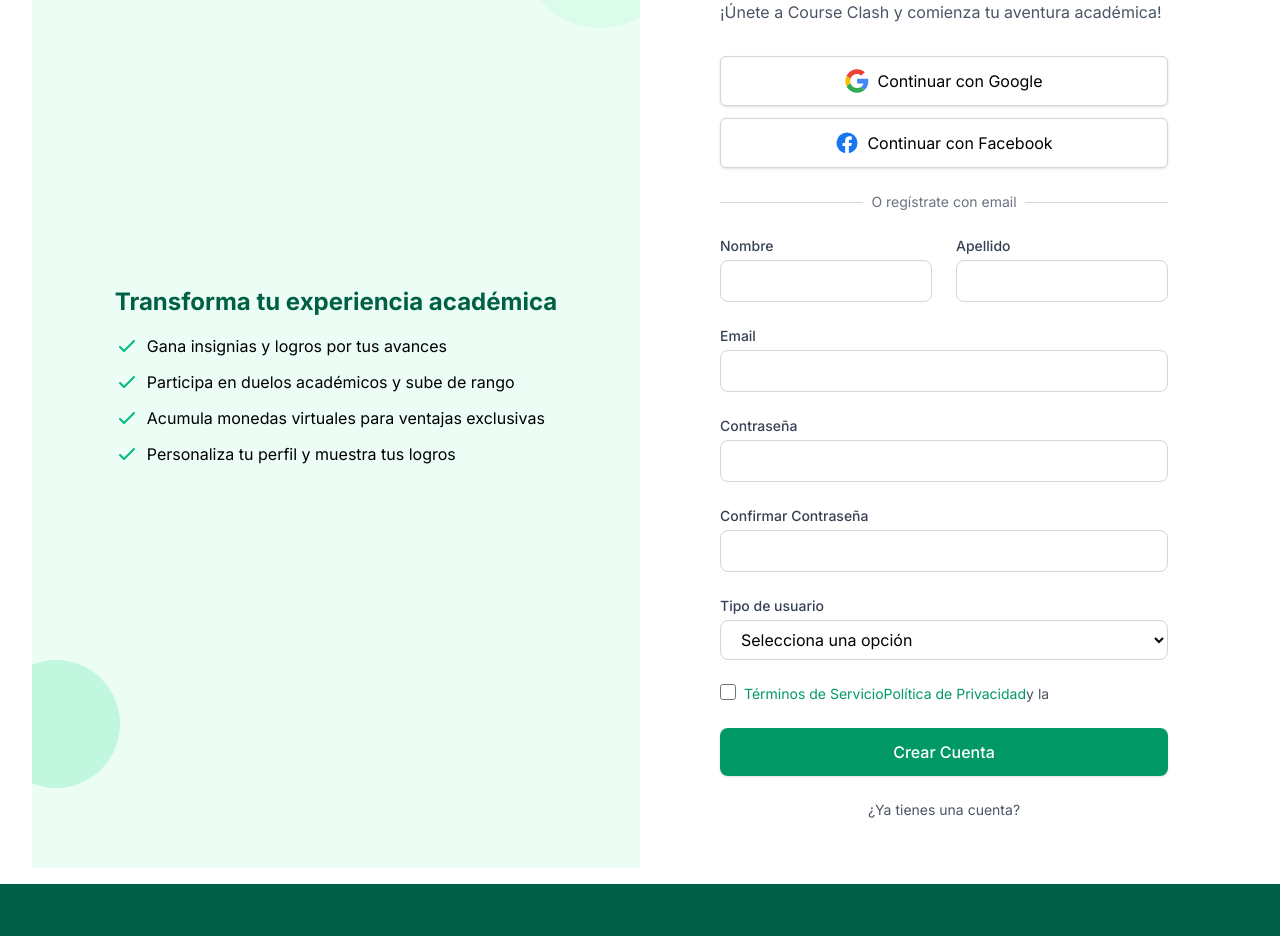
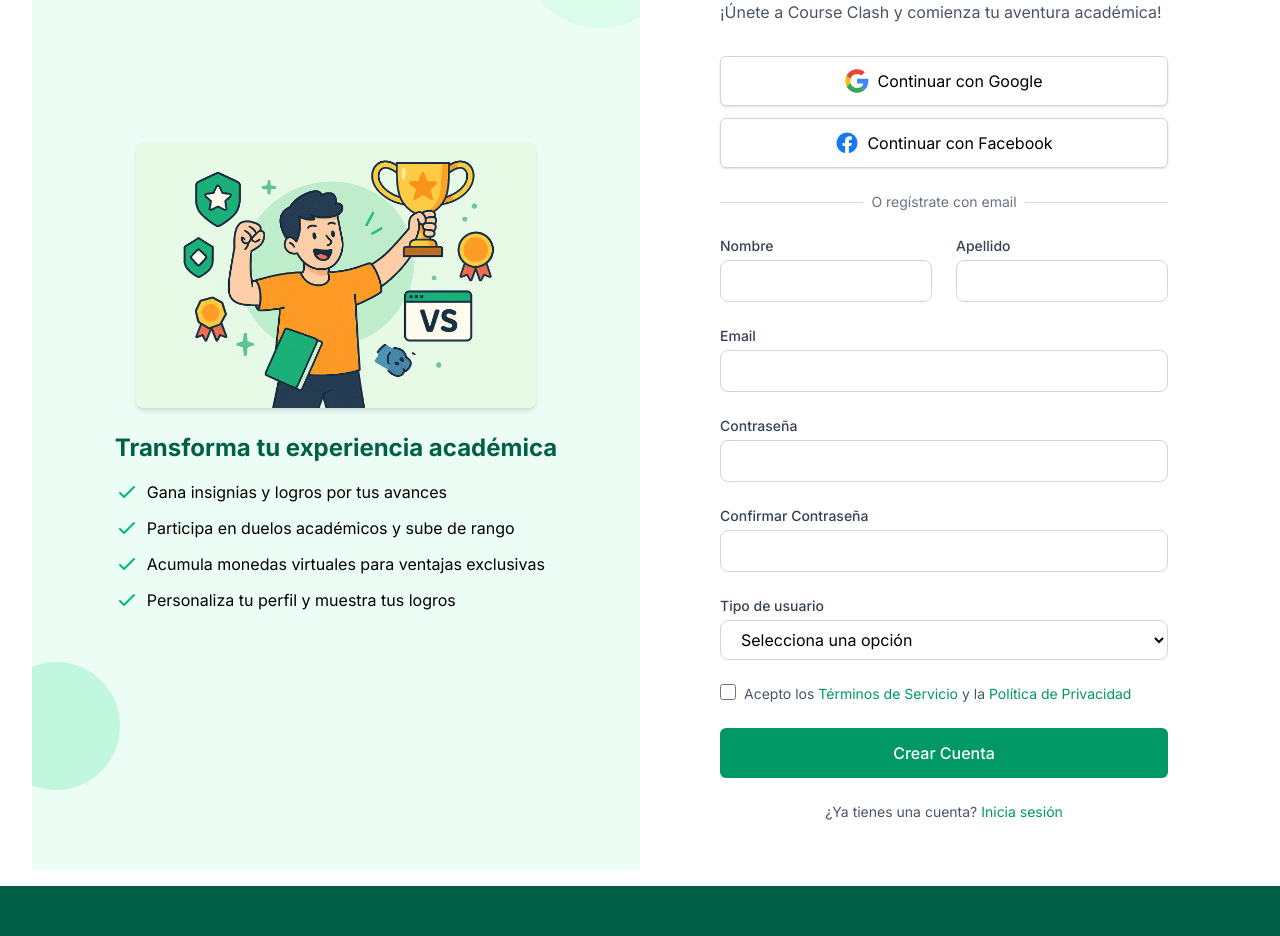
Before and after one commit to w1sec0d/CourseClash, a Next.js app in the folder frontend/: page /registro in a window 1280 px wide. Shown: the part 172-1108 px from the top of the page. Built offline with nearby package versions, Linux system fonts and the light colour scheme.

Commit message:
Termina vista básica del login

```diff
--- a/frontend/app/registro/page.tsx
+++ b/frontend/app/registro/page.tsx
@@ -1,4 +1,7 @@
+import Button from '@/components/Button';
 import SocialIcon from '@/components/SocialIcon';
+import Image from 'next/image';
+import Link from 'next/link';
 
 export default function Register() {
   return (
@@ -10,8 +13,13 @@ export default function Register() {
         <div className='w-32 h-32 bg-emerald-200 rounded-full absolute bottom-20 -left-10 opacity-60'></div>
         {/* Texto */}
         <div className='text-center relative z-10'>
-          {/* <img alt="Ilustración de estudiantes compitiendo en duelos académicos con insignias y trofeos" src="https://placehold.co/400x300/emerald/white?text=CourseClash" className="mx-auto mb-6 rounded-lg
-                shadow-md"> */}
+          <Image
+            alt='Ilustración de estudiantes compitiendo en duelos académicos con insignias y trofeos'
+            src='/images/register.webp'
+            className='mx-auto mb-6 rounded-lg shadow-md'
+            width={400}
+            height={300}
+          />
           <p className='text-2xl font-bold text-emerald-800 mb-4'>
             Transforma tu experiencia académica
           </p>
@@ -223,34 +231,36 @@ export default function Register() {
                 htmlFor='terms'
                 className='ml-2 text-sm text-gray-600 block'
               >
+                <span className='mr-1'>Acepto los</span>
                 <a
                   href='/9twIWsbSYpNA4lj2s5SG#'
                   className='text-emerald-600 hover:text-emerald-500'
                 >
                   Términos de Servicio
                 </a>
+                <span className='mx-1'>y la</span>
                 <a
                   href='/9twIWsbSYpNA4lj2s5SG#'
                   className='text-emerald-600 hover:text-emerald-500'
                 >
                   Política de Privacidad
                 </a>
-                <span>y la</span>
               </label>
             </div>
             <div>
-              <button
-                type='submit'
-                className='hover:bg-emerald-700 shadow transition-colors focus:outline-none
-                    focus:ring-2 focus:ring-offset-2 focus:ring-emerald-500 w-full py-3 px-4 bg-emerald-600 text-white
-                    font-medium rounded-lg'
-              >
+              <Button type='submit' variant='primary' className='w-full'>
                 Crear Cuenta
-              </button>
+              </Button>
             </div>
           </form>
           <p className='mt-6 text-center text-sm text-gray-600'>
-            ¿Ya tienes una cuenta?
+            ¿Ya tienes una cuenta?{' '}
+            <Link
+              href='/login'
+              className='text-emerald-600 hover:text-emerald-500'
+            >
+              Inicia sesión
+            </Link>
           </p>
         </div>
       </div>
--- a/frontend/components/SocialIcon.tsx
+++ b/frontend/components/SocialIcon.tsx
@@ -26,7 +26,7 @@ export default function SocialIcon({ icon, onClick }: SocialIconProps) {
         'transition-all duration-200',
         'py-3 px-4 rounded-md shadow-sm',
         'mr-2 transition-transform duration-100',
-        'hover:scale-105',
+        'hover:scale-105 hover:cursor-pointer',
         'active:scale-100'
       )}
     >
```
Also changed, not shown: frontend/public/images/register.webp (added).
